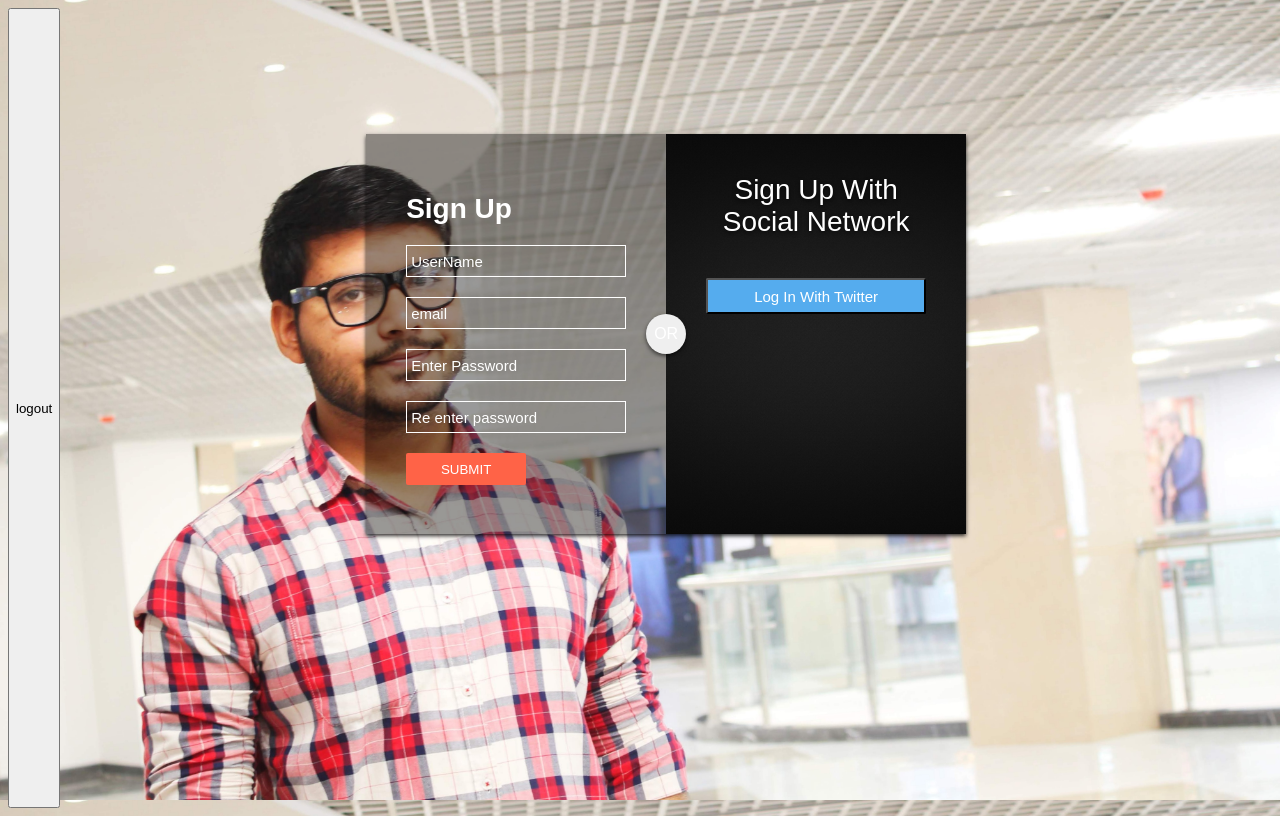
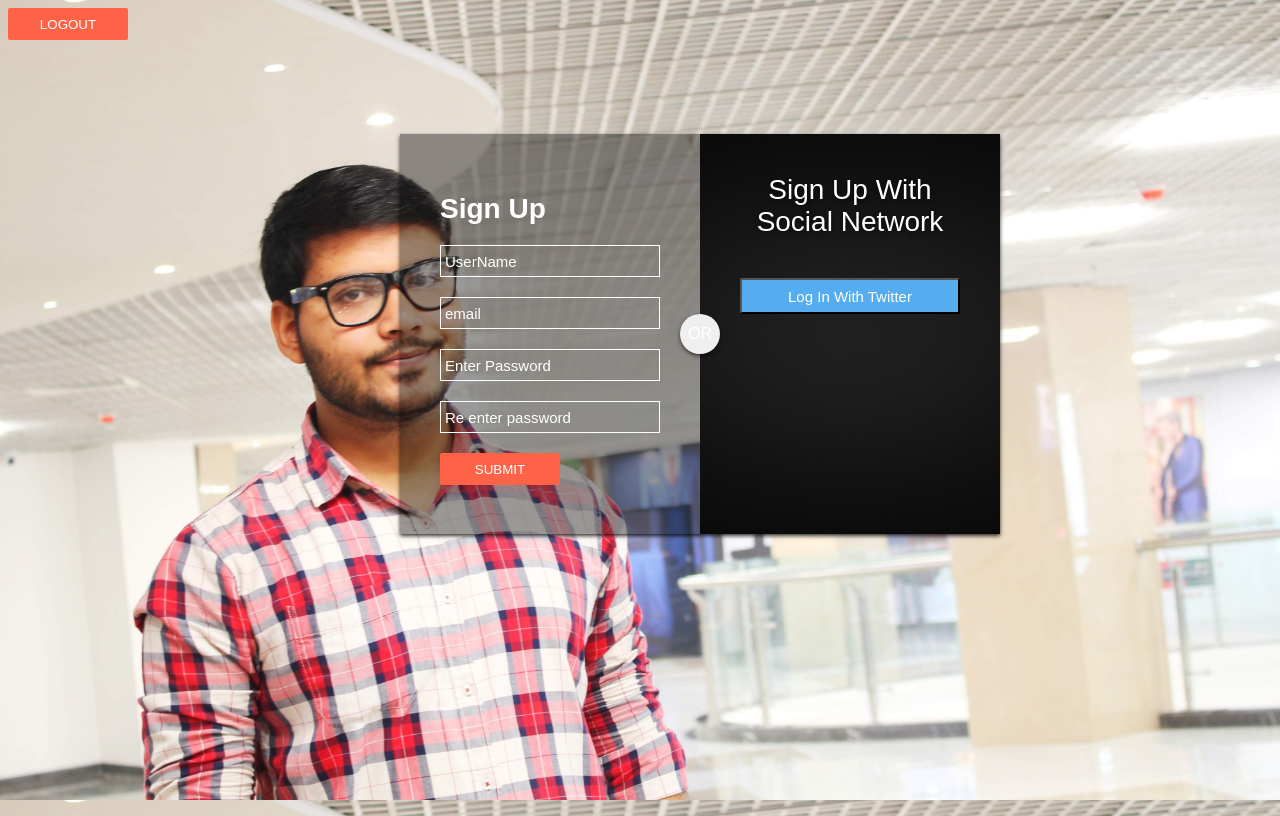
Before and after one commit to luckyshivam/luckyshivam.github.io, a plain HTML site: page index.html in a window 1280 px wide. Drawn offline with nearby package versions, Linux system fonts and the light colour scheme.

Commit message:
Update index.html

```diff
--- a/index.html
+++ b/index.html
@@ -85,7 +85,7 @@
 
     </script>
 
-     <button size=5px onclick="FB.logout(function(response) {
+     <button class="submit-btn" onclick="FB.logout(function(response) {
   // user is now logged out
 
 });"> logout</button>
```
